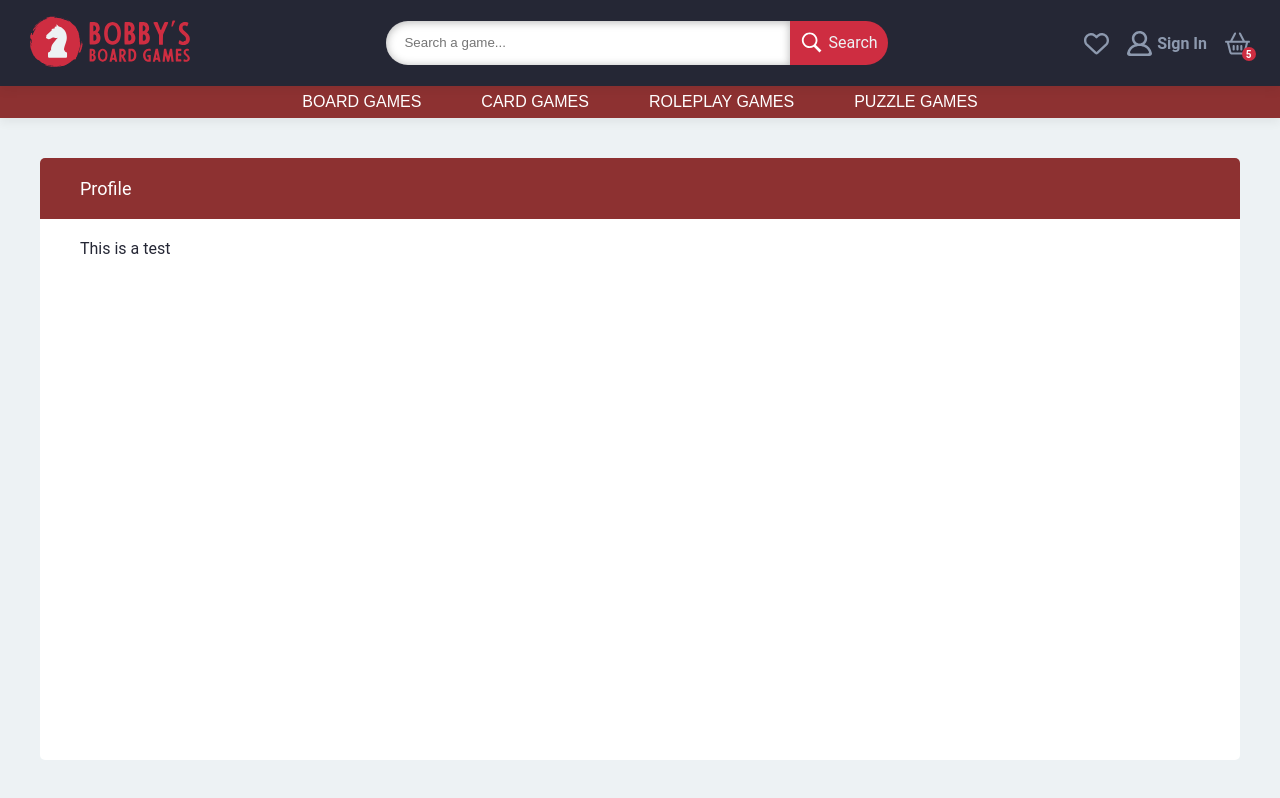
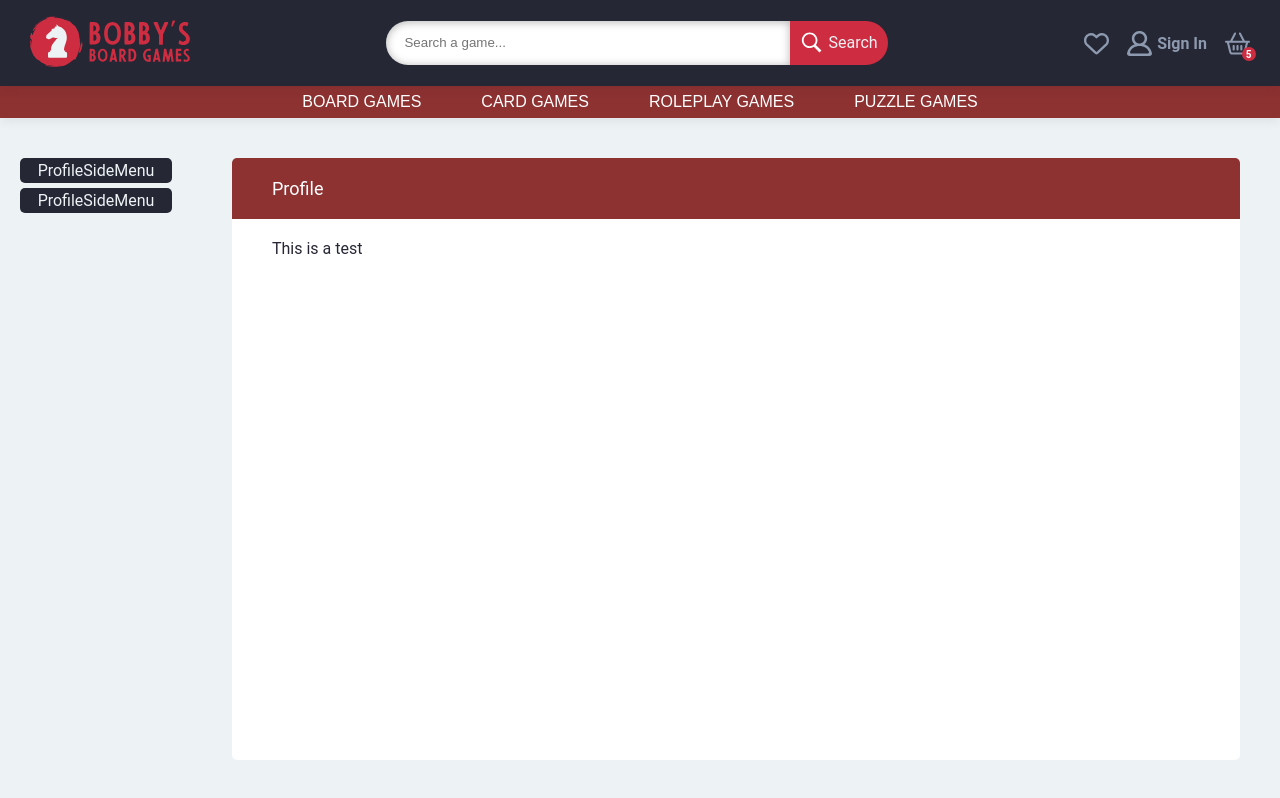
Before and after one commit to TheGrevling/Boolean-Project, a React (Vite) app: page /user/profile in a window 1280 px wide. Built offline with nearby package versions, Linux system fonts and the light colour scheme.

Commit message:
+ working on profileView

```diff
--- a/src/App.jsx
+++ b/src/App.jsx
@@ -1,10 +1,8 @@
 import './App.css'
 import Header from './Header/Header'
-import SideMenu from './SideMenu/SideMenu'
 import Dashboard from './Dashboard/Dashboard'
 import SiteBar from './SiteBar/SiteBar'
-import Footer from './Footer/Footer'
-import { useEffect, useState, createContext } from 'react'
+import { useState, createContext } from 'react'
 
 export const DataContext = createContext();
 
--- /dev/null
+++ b/src/Dashboard/pages/ProfileView/Components/ProfileSideMenu/ProfileSideMenu.css
@@ -0,0 +1,23 @@
+.sidemenu {
+    display: flex;
+    flex-direction: column;
+    box-sizing: border-box;
+    background-color: var(--off-white);
+    color: var(--dark-blue);
+    width: 15%;
+    padding: 20px;
+    padding-top: 40px;
+    gap: 5px;
+}
+
+.sidemenu-link {
+    display: flex;
+    box-sizing: border-box;
+    justify-content: center;
+    align-items: center;
+    background-color: var(--dark-blue);
+    border-radius: 5px;
+    padding: 3px;
+    color: var(--off-white);
+    text-decoration: none;
+}
--- a/src/Dashboard/pages/ProfileView/Components/ProfileSideMenu/ProfileSideMenu.jsx
+++ b/src/Dashboard/pages/ProfileView/Components/ProfileSideMenu/ProfileSideMenu.jsx
@@ -1,9 +1,15 @@
-import React from 'react'
+import './ProfileSideMenu.css'
+import { Link } from 'react-router-dom'
 
 function ProfileSideMenu() {
   return (
-    <div>
-        ProfileSideMenu
+    <div className='sidemenu'>
+        <Link className='sidemenu-link'>
+          ProfileSideMenu
+        </Link>
+        <Link className='sidemenu-link'>
+          ProfileSideMenu
+        </Link>
     </div>
   )
 }
--- a/src/Dashboard/pages/ProfileView/ProfileView.css
+++ b/src/Dashboard/pages/ProfileView/ProfileView.css
@@ -2,7 +2,7 @@
     display: flex;
     flex: 1;
     box-sizing: border-box;
-    width: 100%;
+    width: 85%;
     height: 100%;
     padding: 40px;
 }
@@ -36,3 +36,12 @@
     border-top-left-radius: 5px;
     border-top-right-radius: 5px;
 }
+
+.page-row {
+    display: flex;
+    box-sizing: border-box;
+    flex: 1;
+    flex-direction: row;
+    height: 100%;
+    width: 100%;
+}
--- a/src/Dashboard/pages/ProfileView/ProfileView.jsx
+++ b/src/Dashboard/pages/ProfileView/ProfileView.jsx
@@ -1,3 +1,4 @@
+import ProfileSideMenu from './Components/ProfileSideMenu/ProfileSideMenu'
 import './ProfileView.css'
 
 
@@ -7,6 +8,8 @@ function ProfileView() {
 
   return (
     <div className='page'>
+      <div className='page-row'>
+        <ProfileSideMenu/>
         <div className='profile-view'>
           <div className='profile-container'>
             <div className='profile-container-top-bar'>
@@ -18,6 +21,7 @@ function ProfileView() {
           </div>
         </div>
       </div>
+    </div>
   )
 }
 
```
Also changed, not shown: 1 other file (tests, documents, lock files or other folders). Lines whose indentation alone changed are shown as unchanged.
